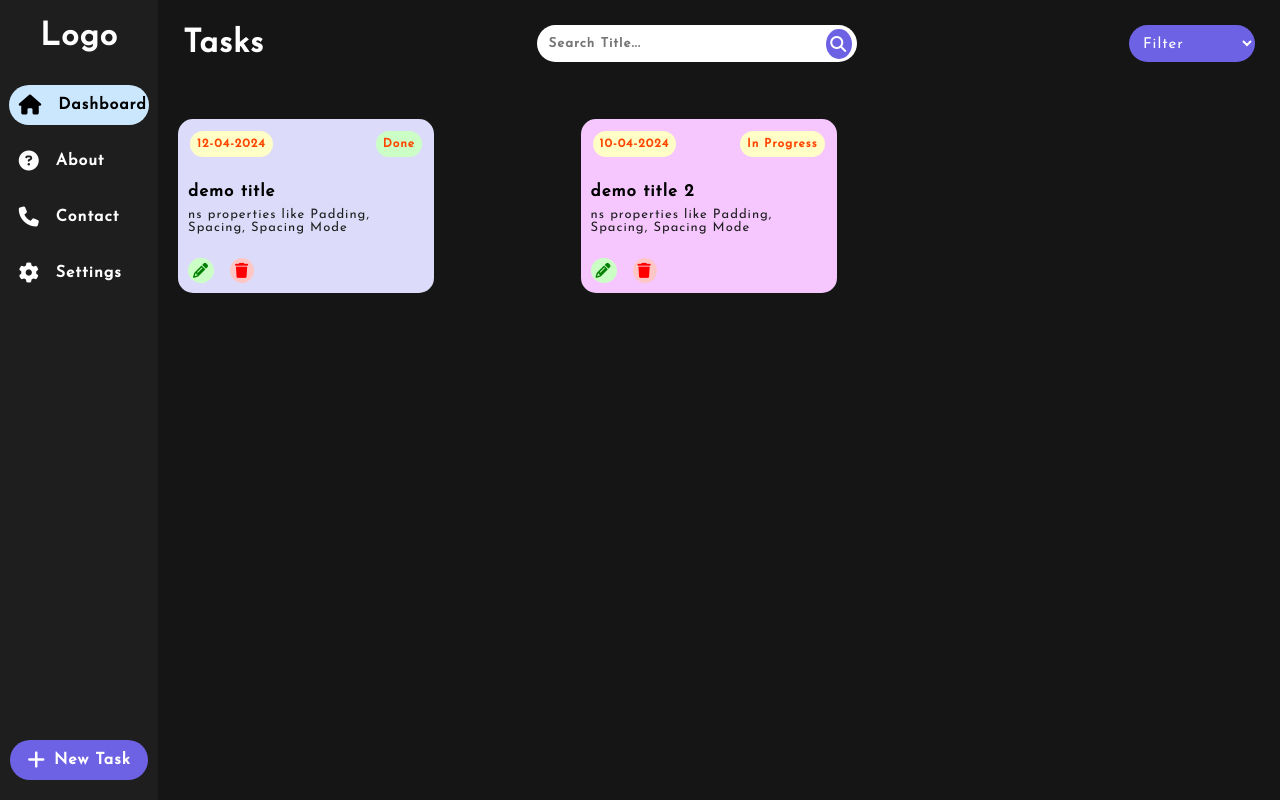
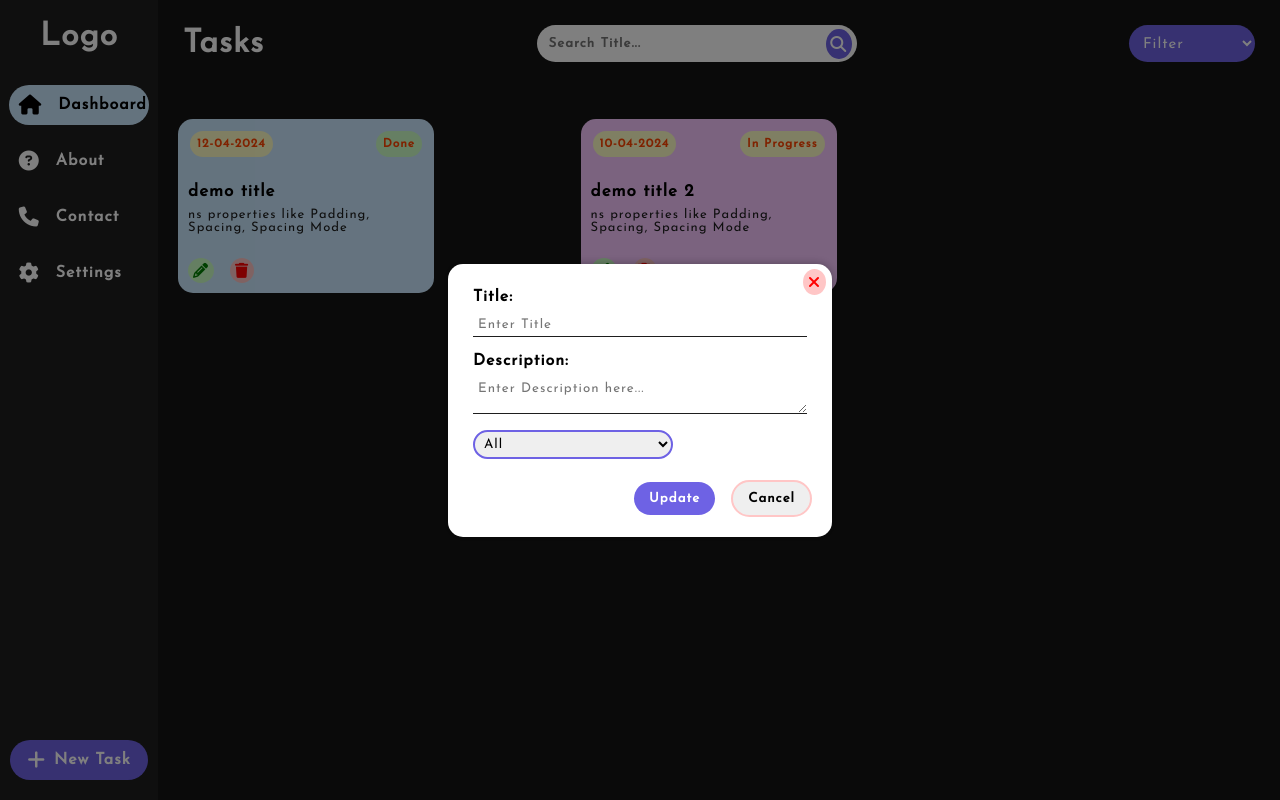
Before and after one commit to muhazAhmed/pesto-assessment, a React (Vite) app in the folder client/: page / in a window 1280 px wide. Both pictures are taken after a click on the icon 201 px from the left and 270 px from the top of the page. Built offline with nearby package versions, Linux system fonts and the light colour scheme; no server answers.

Commit message:
added edit modal

```diff
--- a/client/src/pages/Dashboard/Dashboard.tsx
+++ b/client/src/pages/Dashboard/Dashboard.tsx
@@ -1,10 +1,13 @@
 import { useRef, useState } from "react";
 import { motion } from "framer-motion";
 import "./style.scss";
-import { useLocalStorage } from "../../utils/commonFunctions";
+import { openModal, useLocalStorage } from "../../utils/commonFunctions";
+import EditModal from "./SubComponents/EditModal";
 
 const Dashboard = () => {
   const [selectedFilter, setSelectedFilter] = useState<string>("");
+  const [editModal, setEditModal] = useState<boolean>(false);
+  const [deleteModal, setDeleteModal] = useState<boolean>(false);
   const colors = ["glassPurple", "glassBlue", "glassPink"];
   const containerRef = useRef<HTMLDivElement>(null);
   const defaultSettings = useLocalStorage("defaultSettings");
@@ -44,6 +47,7 @@ const Dashboard = () => {
 
   return (
     <div className="dashboard">
+      {editModal && <EditModal setShowModal={setEditModal} />}
       <div className="header">
         <h1>Tasks</h1>
         <div className="search-bar">
@@ -106,7 +110,11 @@ const Dashboard = () => {
               <h3>{item?.title}</h3>
               <p>{item?.desc}</p>
               <div className="buttons">
-                <i className="fa-solid fa-pencil" data-title="Edit"></i>
+                <i
+                  className="fa-solid fa-pencil"
+                  data-title="Edit"
+                  onClick={() => openModal(setEditModal)}
+                ></i>
                 <i className="fa-solid fa-trash" data-title="Delete"></i>
               </div>
             </motion.div>
--- /dev/null
+++ b/client/src/pages/Dashboard/SubComponents/EditModal.tsx
@@ -0,0 +1,39 @@
+import { FC } from "react";
+import PopupModal from "../../../components/PopupModal/PopupModal";
+import "./style.scss"
+
+interface EditModalProps {
+  setShowModal: any;
+}
+
+const EditModal: FC<EditModalProps> = ({ setShowModal }) => {
+  return (
+    <PopupModal setModal={setShowModal}>
+      <div className="modal-body">
+        <div className="item">
+          <label>Title:</label>
+          <input type="text" placeholder="Enter Title" />
+        </div>
+        <div className="item">
+          <label>Description:</label>
+          <textarea placeholder="Enter Description here..." />
+        </div>
+        <select>
+          <option value="Filter" disabled style={{ display: "none" }}>
+            Filter
+          </option>
+          <option value="all">All</option>
+          <option value="toDo">To Do</option>
+          <option value="inProgress">In Progress</option>
+          <option value="done">Done</option>
+        </select>
+      </div>
+      <div className="modal-footer">
+        <button>Update</button>
+        <button>Cancel</button>
+      </div>
+    </PopupModal>
+  );
+};
+
+export default EditModal;
--- /dev/null
+++ b/client/src/pages/Dashboard/SubComponents/style.scss
@@ -0,0 +1,68 @@
+.custom-modal {
+    .modal-body {
+        padding: 5px;
+        display: flex;
+        flex-direction: column;
+        gap: 1rem;
+
+        .item {
+            display: flex;
+            flex-direction: column;
+            gap: 0.5rem;
+
+            label {
+                font-weight: 600;
+            }
+
+            input,
+            textarea {
+                border: none;
+                border-bottom: 1px solid var(--gray);
+                padding: 5px;
+            }
+        }
+
+        select {
+            border: 2px solid var(--primary);
+            border-radius: 25px;
+            padding: 5px;
+            width: 60%;
+        }
+    }
+
+    .modal-footer {
+        display: flex;
+        align-items: center;
+        gap: 1rem;
+        justify-content: flex-end;
+        margin-top: 1rem;
+
+        button {
+            border: none;
+            padding: 10px 15px;
+            border-radius: 25px;
+            cursor: pointer;
+            font-weight: bold;
+
+            &:first-child {
+                background-color: var(--primary);
+                color: white;
+
+                &:hover {
+                    background-color: var(--primaryHover);
+                }
+            }
+
+            &:last-child {
+                border: 2px solid var(--glassRed);
+                color: black;
+
+                &:hover {
+                    background-color: var(--glassRed);
+                    border: 2px solid transparent;
+                }
+            }
+
+        }
+    }
+}
```
